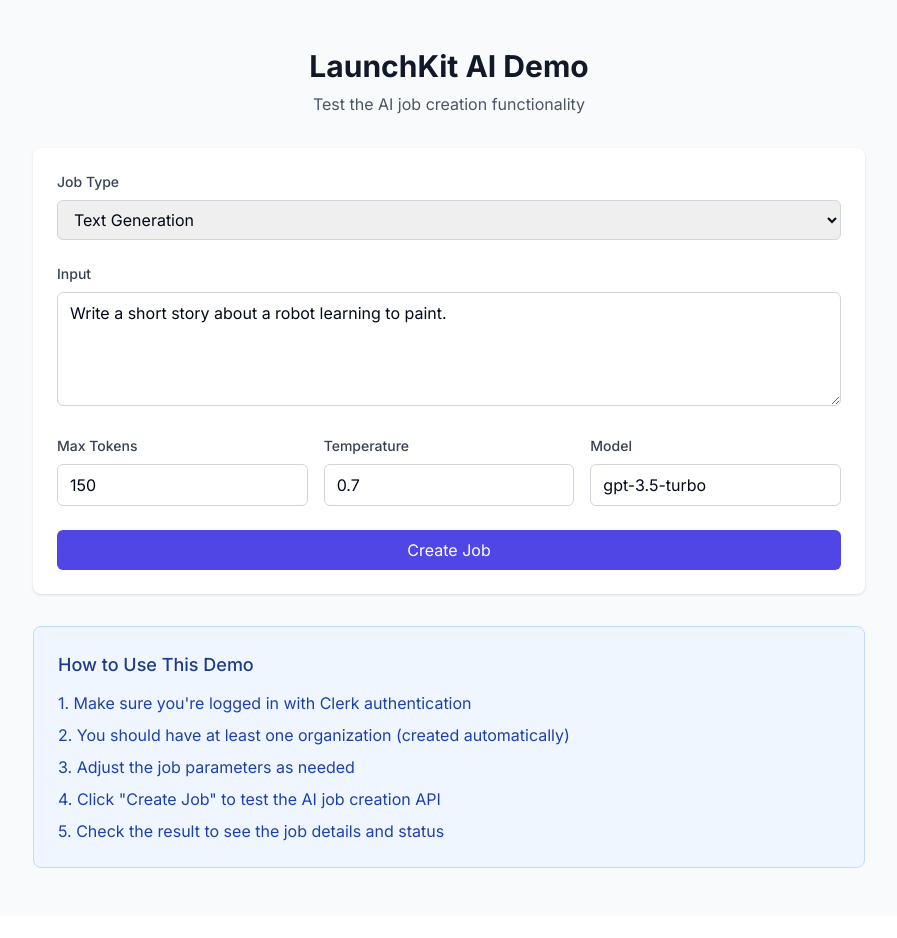
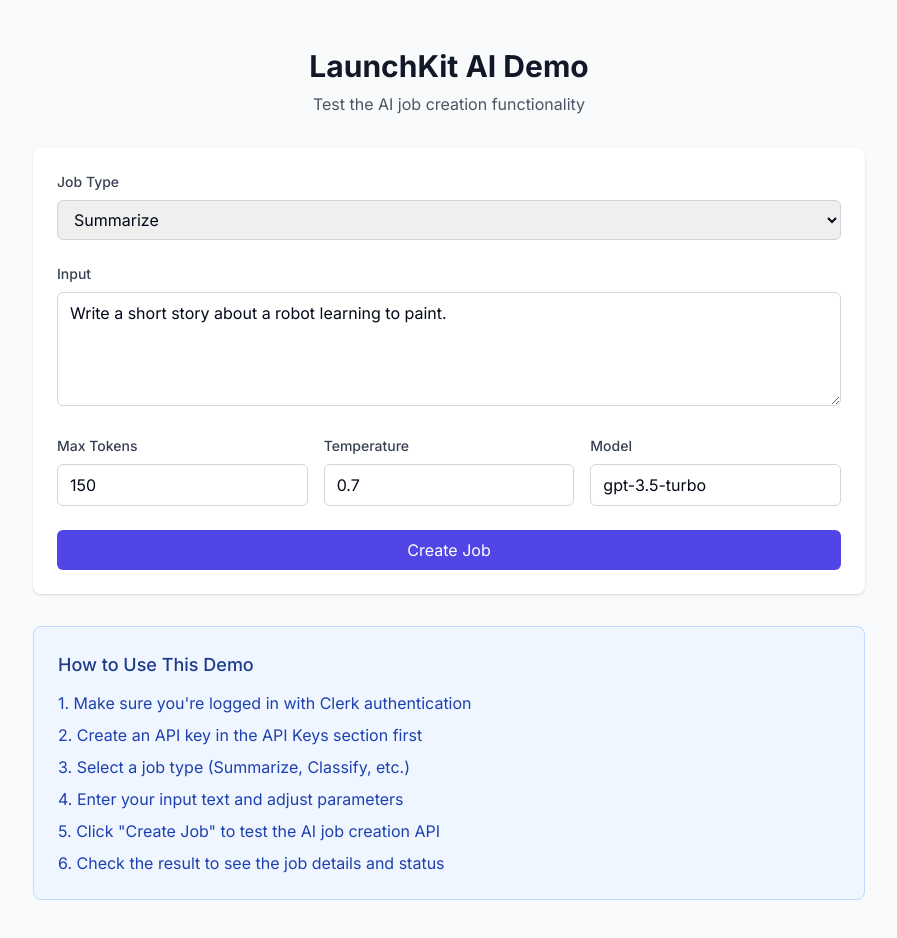
Before and after one commit to YuxuanMa-sys/LaunchKit, a Next.js app in the folder app/: page /demo in a window 1280 px wide. Shown: the top 938 px of the page, without its empty margins (191-1088 px from the left). Before the commit the page ends 916 px from the top, so only its background shows below. Built offline with nearby package versions, Linux system fonts and the light colour scheme; no server answers.

Commit message:
Update demo page: Use /v1/jobs endpoint with API key authentication instead of orgs endpoint

```diff
--- a/app/src/app/demo/page.tsx
+++ b/app/src/app/demo/page.tsx
@@ -5,7 +5,7 @@ import { useAuth } from '@clerk/nextjs';
 import apiClient from '@/lib/api';
 
 interface JobData {
-  type: 'text_generation' | 'text_analysis' | 'image_generation';
+  type: 'SUMMARIZE' | 'CLASSIFY' | 'SENTIMENT' | 'EXTRACT' | 'TRANSLATE';
   input: string;
   parameters?: {
     max_tokens?: number;
@@ -20,7 +20,7 @@ export default function DemoPage() {
   const [result, setResult] = useState<any>(null);
   const [error, setError] = useState<string | null>(null);
   const [jobData, setJobData] = useState<JobData>({
-    type: 'text_generation',
+    type: 'SUMMARIZE',
     input: 'Write a short story about a robot learning to paint.',
     parameters: {
       max_tokens: 150,
@@ -41,21 +41,26 @@ export default function DemoPage() {
         throw new Error('No authentication token available');
       }
 
-      // Get organization ID (using the first org for demo)
-      const orgsResponse = await apiClient.get('/orgs');
-      const orgs = orgsResponse.data;
+      // Get API keys first
+      const apiKeysResponse = await apiClient.get('/api-keys');
+      const apiKeys = apiKeysResponse.data;
 
-      if (!orgs || orgs.length === 0) {
-        throw new Error('No organizations found. Please create an organization first.');
+      if (!apiKeys || apiKeys.length === 0) {
+        throw new Error('No API keys found. Please create an API key first in the API Keys section.');
       }
 
-      const orgId = orgs[0].id;
+      const apiKey = apiKeys[0].key;
 
-      // Create the job
-      const response = await apiClient.post(`/orgs/${orgId}/jobs`, {
+      // Create the job using API key authentication
+      const response = await apiClient.post('/jobs', {
         type: jobData.type,
         input: jobData.input,
         parameters: jobData.parameters
+      }, {
+        headers: {
+          'Authorization': `Bearer ${apiKey}`,
+          'X-API-Key': apiKey
+        }
       });
 
       setResult(response.data);
@@ -106,9 +111,11 @@ export default function DemoPage() {
                 onChange={(e) => handleInputChange('type', e.target.value)}
                 className="w-full px-3 py-2 border border-gray-300 rounded-md focus:outline-none focus:ring-2 focus:ring-indigo-500"
               >
-                <option value="text_generation">Text Generation</option>
-                <option value="text_analysis">Text Analysis</option>
-                <option value="image_generation">Image Generation</option>
+                <option value="SUMMARIZE">Summarize</option>
+                <option value="CLASSIFY">Classify</option>
+                <option value="SENTIMENT">Sentiment Analysis</option>
+                <option value="EXTRACT">Extract</option>
+                <option value="TRANSLATE">Translate</option>
               </select>
             </div>
 
@@ -207,10 +214,11 @@ export default function DemoPage() {
           <h3 className="text-lg font-medium text-blue-900 mb-3">How to Use This Demo</h3>
           <div className="text-blue-800 space-y-2">
             <p>1. Make sure you&apos;re logged in with Clerk authentication</p>
-            <p>2. You should have at least one organization (created automatically)</p>
-            <p>3. Adjust the job parameters as needed</p>
-            <p>4. Click &quot;Create Job&quot; to test the AI job creation API</p>
-            <p>5. Check the result to see the job details and status</p>
+            <p>2. Create an API key in the API Keys section first</p>
+            <p>3. Select a job type (Summarize, Classify, etc.)</p>
+            <p>4. Enter your input text and adjust parameters</p>
+            <p>5. Click &quot;Create Job&quot; to test the AI job creation API</p>
+            <p>6. Check the result to see the job details and status</p>
           </div>
         </div>
       </div>
```
